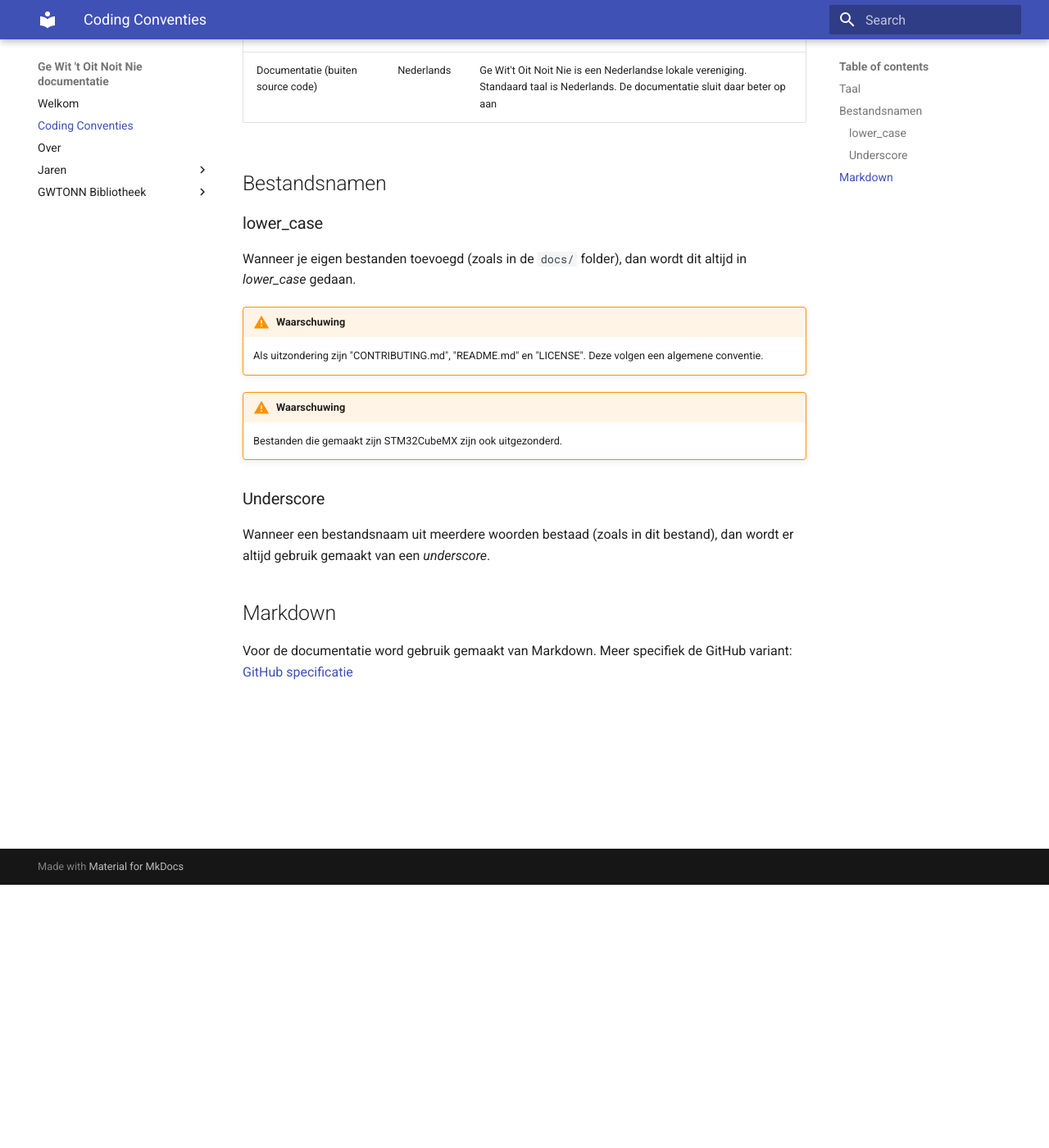
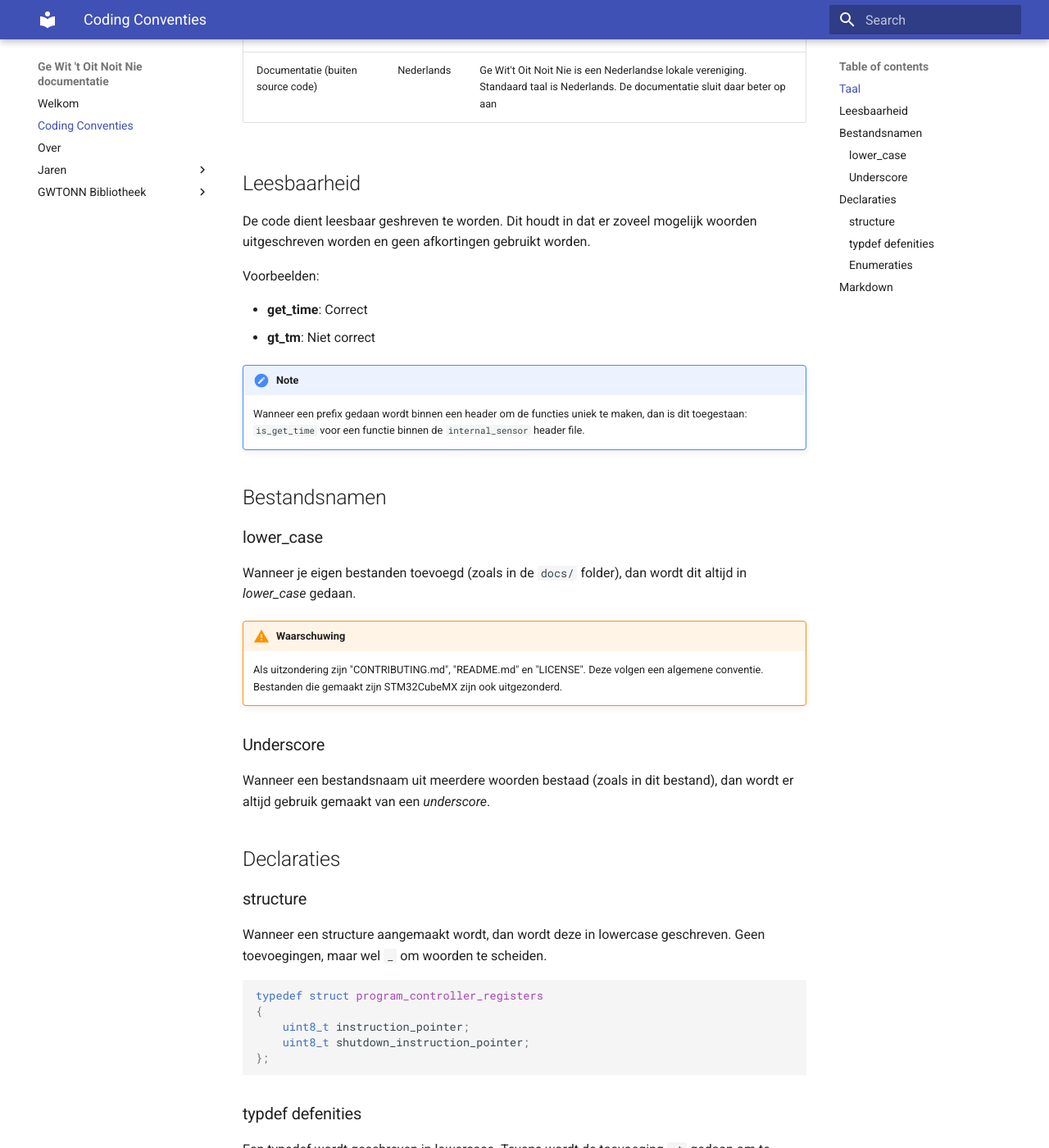
Before and after one commit to Ge-Wit-t-Oit-Noit-Nie/documentation, an MkDocs documentation site: the page built from docs/coding_conventions.md, in a window 1280 px wide and 1400 px high, scrolled down 321 px. Shown: the whole window at 82% size. Built offline with MkDocs 1.6.1 and Material for MkDocs 9.7.7, drawn with Linux system fonts in a browser that asks for light colours; some of the changed text lies outside the part shown.

Commit message:
Coding Conventions aanpassen Fixes #6

````diff
--- a/docs/coding_conventions.md
+++ b/docs/coding_conventions.md
@@ -9,6 +9,18 @@ De volgende taal is geadviseerd:
 | Source Code (+commentaar) | Engels (UK) | Dit is de defacto standaard. STM32 code is in Engels, voorbeelden zijn in Engels en documentation op Internet ook |
 | Documentatie (buiten source code) | Nederlands | Ge Wit't Oit Noit Nie is een Nederlandse lokale vereniging. Standaard taal is Nederlands. De documentatie sluit daar beter op aan |
 
+## Leesbaarheid
+
+De code dient leesbaar geshreven te worden. Dit houdt in dat er zoveel mogelijk woorden uitgeschreven worden en geen afkortingen gebruikt worden.
+
+Voorbeelden:
+
+* **get_time**: Correct
+* **gt_tm**: Niet correct
+
+!!! note "Note"
+    Wanneer een prefix gedaan wordt binnen een header om de functies uniek te maken, dan is dit toegestaan: ```is_get_time``` voor een functie binnen de ```internal_sensor``` header file.
+
 ## Bestandsnamen
 
 ### lower_case
@@ -17,14 +29,63 @@ Wanneer je eigen bestanden toevoegd (zoals in de `docs/` folder), dan wordt dit
 
 !!! warning "Waarschuwing"
     Als uitzondering zijn "CONTRIBUTING.md", "README.md" en "LICENSE". Deze volgen een algemene conventie.
-
-!!! warning "Waarschuwing"
-	Bestanden die gemaakt zijn STM32CubeMX zijn ook uitgezonderd.
+    Bestanden die gemaakt zijn STM32CubeMX zijn ook uitgezonderd.
 
 ### Underscore
 
 Wanneer een bestandsnaam uit meerdere woorden bestaad (zoals in dit bestand), dan wordt er altijd gebruik gemaakt van een *underscore*.
 
+## Declaraties
+
+### structure
+
+Wanneer een structure aangemaakt wordt, dan wordt deze in lowercase geschreven. Geen toevoegingen, maar wel ```_``` om woorden te scheiden.
+
+```c
+typedef struct program_controller_registers
+{
+    uint8_t instruction_pointer;
+    uint8_t shutdown_instruction_pointer;
+};
+```
+
+### typdef defenities
+
+Een typedef wordt geschreven in lowercase. Tevens wordt de toevoeging ```_t``` gedaan om te benadrukken dat het een typedef is.
+
+```c
+typedef struct
+{
+    uint8_t instruction_pointer;
+    uint8_t shutdown_instruction_pointer;
+} program_controller_registers_t;
+```
+
+### Enumeraties
+
+Enumeraties worden in hoofdletters geschreven. Wanneer een typedef gemaakt wordt van een enumeratie dan wordt deze (in tegenstellign tot [typedef](#typdef-defenities)) met hoofdtellers geschreven en zonder ```_t```
+
+```c
+typedef enum
+{
+    // Control flow
+    OPCODE_HALT = 0x00,
+    OPCODE_JUMP = 0x01,
+    OPCODE_STORE_SHUTDOWN_INDEX = 0x02,
+
+    // Specific
+    OPCODE_PIN_TOGGLE = 0x10,
+    OPCODE_PIN_STATE = 0x11,
+
+    // Program related
+    OPCODE_DELAY = 0x20,
+    OPCODE_LOG_PROGRAM_STATE = 0x21,
+
+} OPCODE;
+```
+
 ## Markdown
 
 Voor de documentatie word gebruik gemaakt van Markdown. Meer specifiek de GitHub variant: [GitHub specificatie](https://docs.github.com/en/get-started/writing-on-github/getting-started-with-writing-and-formatting-on-github/basic-writing-and-formatting-syntax)
+
+Voor de callouts (WARNING, INFO, ...) wordt gebruik gemaakt van de [admonitations](https://jimandreas.github.io/mkdocs-material/reference/admonitions/) plugin. Deze heeft een speciale manier voor het maken van de waarschuwing, informatie of voorbeeld boxen. Zie de link voor meer informatie.
````
Also changed, not shown: docs/index.md (+3 -4 lines).
